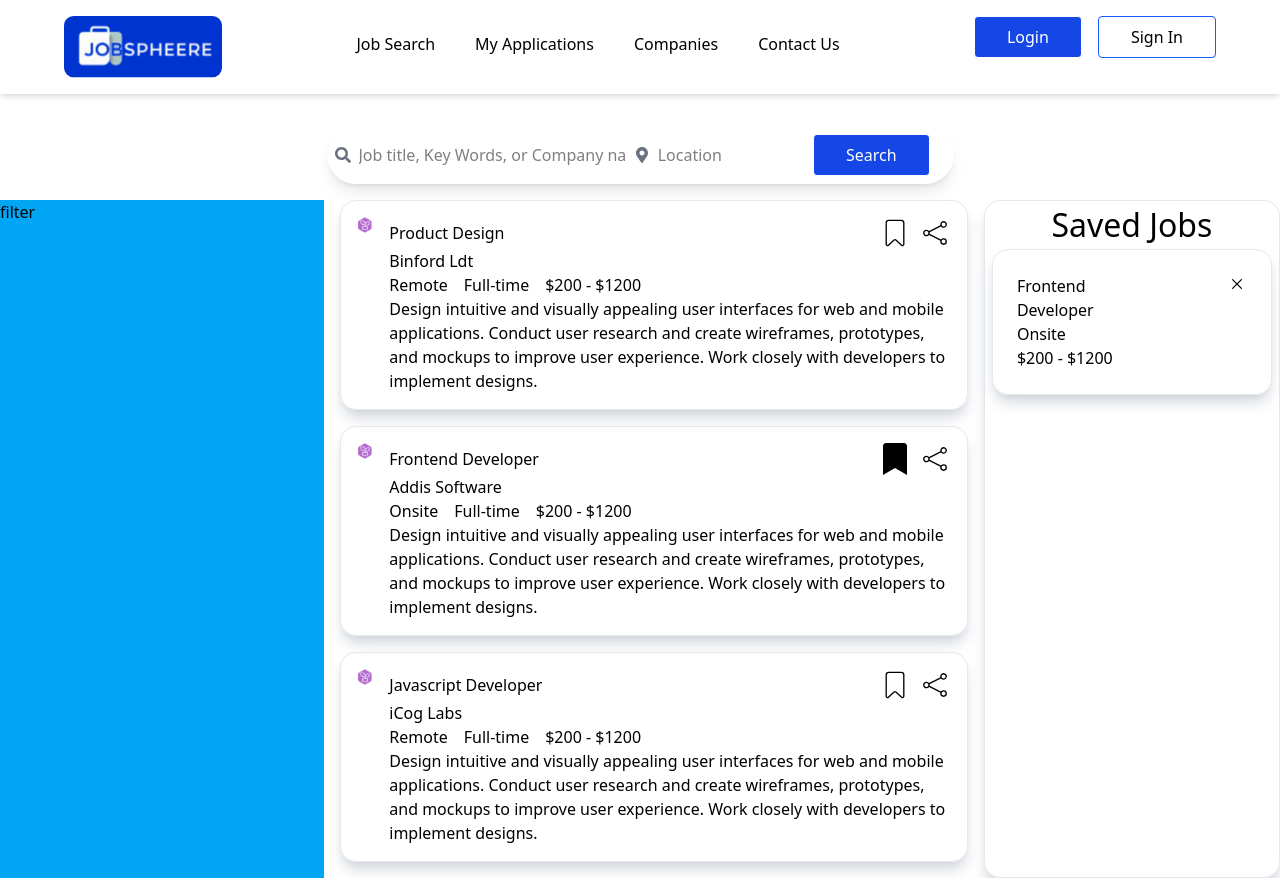
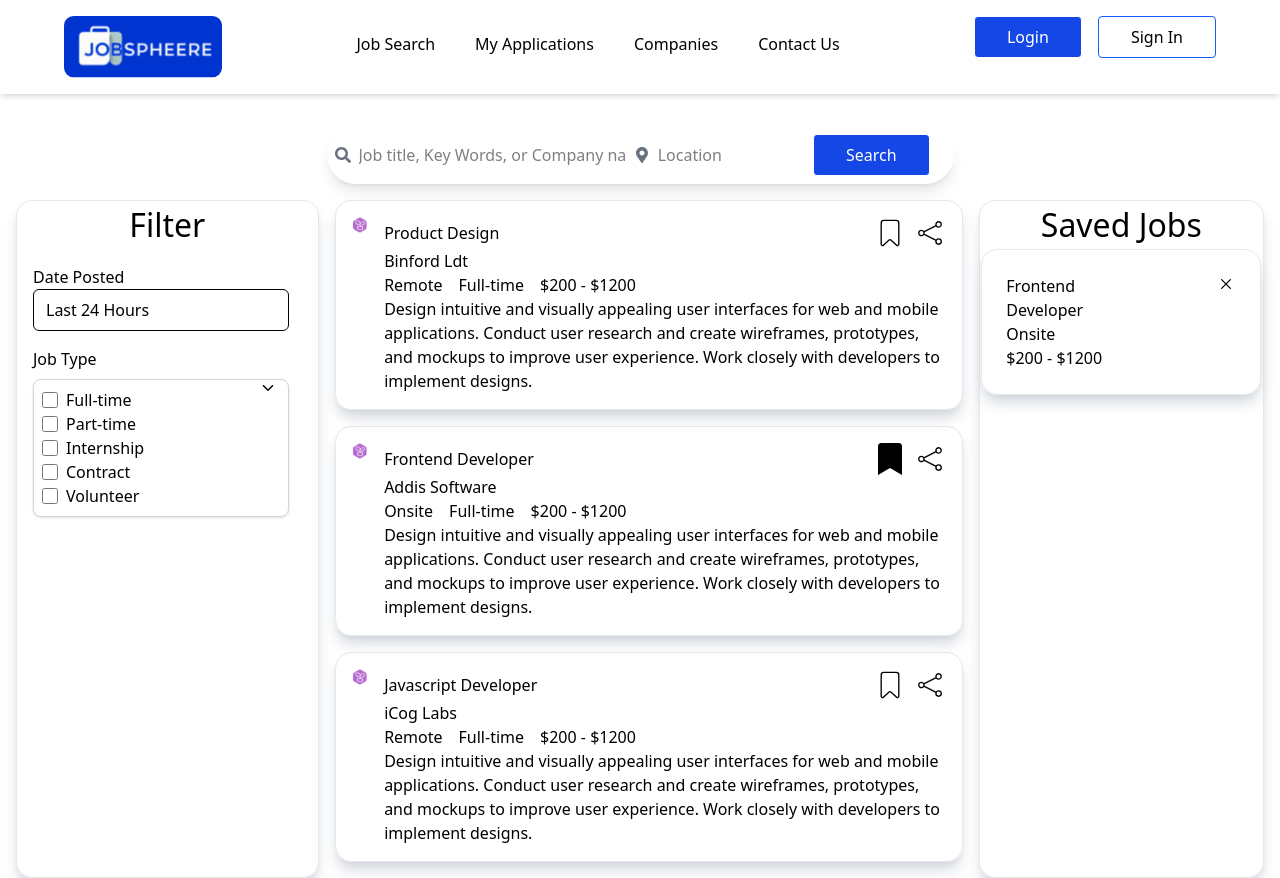
Before and after one commit to segnitsega/Job-searching-site, a React (Vite) app: page / in a window 1280 px wide. Built offline with nearby package versions, Linux system fonts and the light colour scheme.

Commit message:
implement Filter

```diff
--- a/src/App.jsx
+++ b/src/App.jsx
@@ -3,6 +3,7 @@ import SearchBar from './components/SearchBar'
 import Feed from './components/Feed'
 import SavedJobs from './components/SavedJobs'
 import { useState } from 'react'
+import Filter from './components/Filter'
 
 function App() {
 
@@ -47,11 +48,9 @@ function App() {
       <NavBar />
       <SearchBar />
 
-      <div className='flex mt-4 gap-4'>
-        <div className='w-[361px] bg-sky-500'>
-          filter
-        </div>
+      <div className='flex mx-4 mt-4 gap-4'>
 
+        <Filter />
         <Feed  jobsList={jobsList} setjobsList={setjobsList}/>
         <SavedJobs jobsList={jobsList} setjobsList={setjobsList} />
       </div>
--- /dev/null
+++ b/src/components/Filter.jsx
@@ -0,0 +1,71 @@
+
+import { useState } from "react";
+import { IoIosArrowDown, IoIosArrowUp   } from "react-icons/io";
+
+const Filter = () => {
+    const [selectedValue, setSelectedValue] = useState("Last 24 Hours");
+    const options = ["Last Hour", "Last Week", "Last Month", "Last Year"];
+
+    const [isopen, setIsopen] = useState(false)
+
+
+  return (
+    <div className="flex flex-col w-[350px] shadow-lg shadow-gray-300 border border-gray-200  rounded-2xl ">
+        <h1 className="text-[32px] text-center">Filter</h1>
+
+
+        <div className=" w-64 m-4">
+
+            <div className="mb-4 ">
+                <p>Date Posted</p>
+                <input
+                    type="text"
+                    value= {selectedValue}
+                    readOnly
+                    className="relative w-full border px-3 py-2 rounded-md focus:outline-none"
+                    onClick={()=>setIsopen(!isopen)}
+
+                />
+                <button className="absolute left-65 top-1/2 -translate-y-5" tabIndex={-1} onClick={()=>setIsopen(!isopen)}>
+                {
+                    isopen ? <IoIosArrowUp /> : <IoIosArrowDown  />
+                }
+
+                </button>
+                {
+                    isopen && (
+                        <ul className=" w-full bg-white border rounded-md mt-1">
+                        {options.map((option, index) => (
+                        <li
+                            key={index}
+                            className="p-2 hover:bg-gray-200 cursor-pointer"
+                            onClick={() => {setSelectedValue(option); setIsopen(false)}}
+                        >
+                            {option}
+                        </li>
+                    ))}
+                </ul>
+                    )
+                }
+            </div>
+
+            <div>
+                <p>Job Type</p>
+                <div className="mt-2 border border-gray-300 rounded-lg p-2 shadow">
+                    {["Full-time", "Part-time", "Internship", "Contract", "Volunteer"].map((option, index) => (
+                        <label key={index} className="flex items-center space-x-2">
+                            <input type="checkbox" className="w-4 h-4" />
+                            <p>{option}</p>
+                        </label>
+                    ))}
+                </div>
+
+            </div>
+
+        </div>
+
+    </div>
+  )
+}
+
+export default Filter
```
